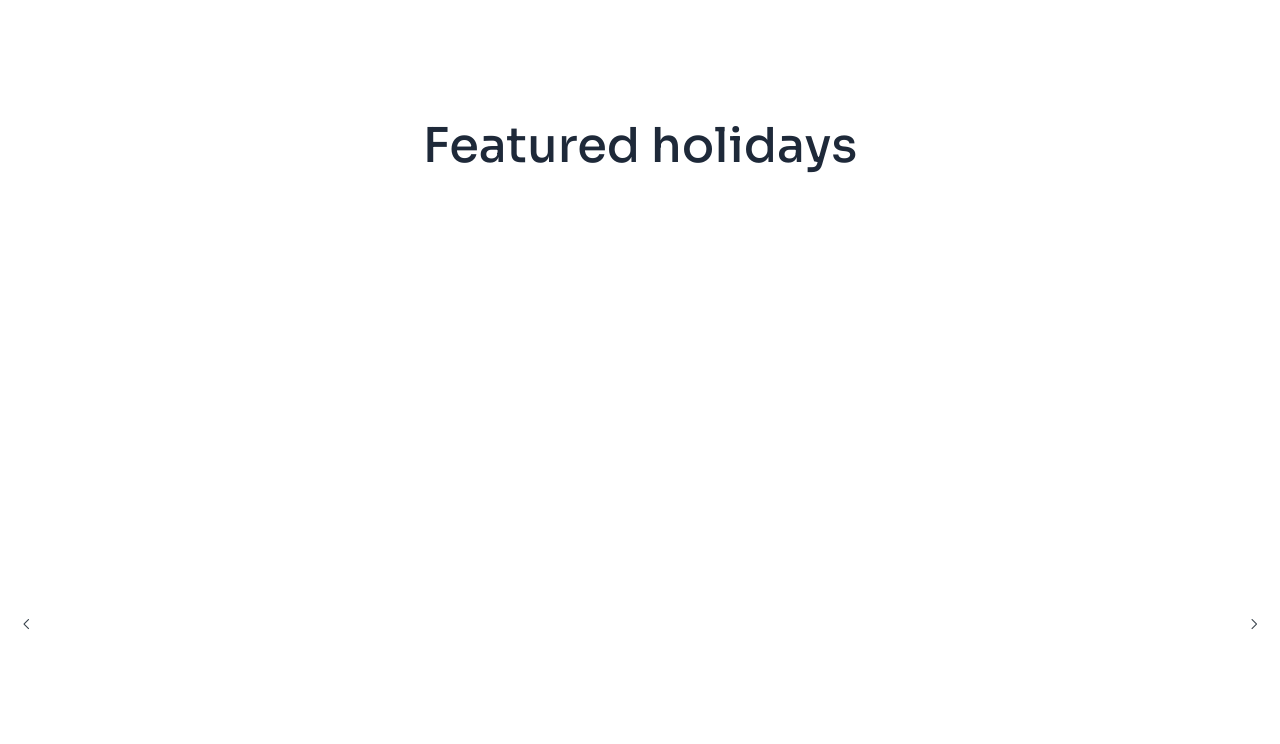
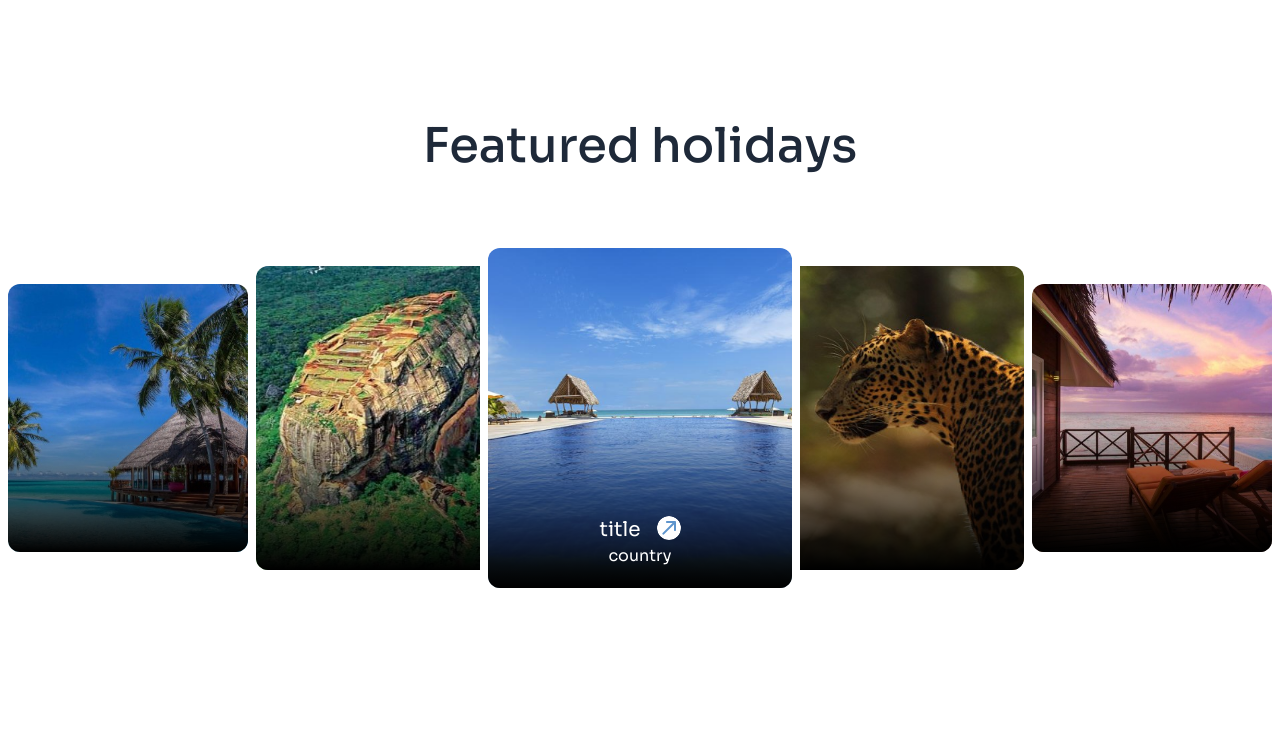
Before and after one commit to Rajith0417/escapeelite, a Next.js app: page / in a window 1280 px wide. Shown: the part 1320-2064 px from the top of the page. Built offline with nearby package versions, Linux system fonts and the light colour scheme; grey boxes are pictures that could not be loaded.

Commit message:
fix: fixed mobile responsive issues

```diff
--- a/src/components/Attraction.tsx
+++ b/src/components/Attraction.tsx
@@ -32,8 +32,8 @@ const attractions = [
 
 export default function Attractions() {
   return (
-    <section id="attractions" className="py-16 bg-gray-50">
-      <div className="container mx-auto text-center">
+    <section id="attractions" className="py-16">
+      <div className="container text-center mx-auto px-5 md:px-0">
         <h3 className="text-3xl font-medium mb-12 text-gray-800">Popular Attractions</h3>
         <div className="width-full">
           <Swiper
--- a/src/components/BookingSteps.tsx
+++ b/src/components/BookingSteps.tsx
@@ -25,7 +25,7 @@ export default function BookingSteps() {
       <h2 className="text-5xl font-medium mb-24 text-gray-800">
         Booking Your Travel With Us Is Easy
       </h2>
-      <div className="grid md:grid-cols-3 gap-8 container mx-auto">
+      <div className="grid md:grid-cols-3 gap-8 container mx-auto px-5 md:px-0">
         {steps.map((s, index) => (
           <div key={index} className="border-solid border border-[#ECECEC] rounded-xl p-6 flex flex-col items-center bg-[#EFF7FF]">
             <Image
--- a/src/components/Destination.tsx
+++ b/src/components/Destination.tsx
@@ -4,19 +4,22 @@ import React from "react";
 export default function Destination() {
   return (
     <section className="relative py-16 bg-[url('/banners/image6.jpg')] bg-cover bg-center text-center">
+      <div className="container mx-auto px-5 md:px-0">
         <div className="absolute inset-0 bg-black/60 pointer-events-none"></div>
         <div className="relative container mx-auto flex flex-col gap-6">
           <h2 className="text-4xl md:text-4xl font-medium mb-4 text-white">
             BEST DESTINATION 2025
           </h2>
           <p className="text-white text-xl font-normal">
-          The roots of Escape Elite Sri Lanka lie in our passion to showcase the
-          beauty of miraculous Sri Lanka to the world. Its rich culture, exotic
-          sandy beaches, wildlife, rainforests, astonishing hills of the
-          midlands and the most hospitable people are our greatest pride. We
-          specialize in luxurious holiday escapes for families &amp; couples in
-          relaxation, wildlife, culture, religion &amp; adventure categories.
+            The roots of Escape Elite Sri Lanka lie in our passion to showcase
+            the beauty of miraculous Sri Lanka to the world. Its rich culture,
+            exotic sandy beaches, wildlife, rainforests, astonishing hills of
+            the midlands and the most hospitable people are our greatest pride.
+            We specialize in luxurious holiday escapes for families &amp;
+            couples in relaxation, wildlife, culture, religion &amp; adventure
+            categories.
           </p>
+        </div>
       </div>
     </section>
   );
--- a/src/components/FeaturedHolidays.tsx
+++ b/src/components/FeaturedHolidays.tsx
@@ -36,11 +36,11 @@ const holidays = [
 export default function FeaturedHolidays() {
   return (
     <section className="w-full py-16">
-      <div className="container mx-auto">
+      <div className="container mx-auto px-5 md:px-0">
         <h2 className="text-center text-5xl font-medium mb-12 text-gray-800">
           Featured holidays
         </h2>
-        <div className="w-full relative flex items-center min-h-[400px]">
+        <div className="w-full relative md:flex items-center min-h-[400px] hidden">
           {/* {holidays.map((s, index) => (
             <div
               key={index}
@@ -71,7 +71,7 @@ export default function FeaturedHolidays() {
               </div>
             </div>
           ))} */}
-          {/* <div className="absolute left-0 z-0 border-white border-solid border-8 w-3xs aspect-[0.9] rounded-xl flex items-center hover:z-30">
+          <div className="absolute left-0 z-0 border-white border-solid border-8 w-3xs aspect-[0.9] rounded-xl flex items-center hover:z-30">
             <div className="rounded-xl absolute top-0 z-10 w-full h-full bg-gradient-to-b from-[transparent] via-[#000000_30%] to-[#000000]"></div>
             <Image
               src="/banners/image4.png"
@@ -135,53 +135,29 @@ export default function FeaturedHolidays() {
               objectFit="cover"
               className="rounded-xl"
             />
-          </div> */}
+          </div>
         </div>
-        <div className="width-full">
+        <div className="w-full md:hidden">
           <Swiper
-            slidesPerView={3}
+            slidesPerView={1}
             spaceBetween={30}
             loop={true}
             pagination={{
               clickable: true,
             }}
             navigation={true}
-            breakpoints={{
-              0: {
-                slidesPerView: 1, // ✅ mobile
-              },
-              640: {
-                slidesPerView: 2, // ✅ tablet
-              },
-              1024: {
-                slidesPerView: 5, // ✅ desktop
-
-              },
-            }}
-            coverflowEffect={{
-              rotate: 50,
-              stretch: 0,
-              depth: 100,
-              modifier: 1,
-              slideShadows: true,
-            }}
             modules={[Pagination, Navigation]}
             className="mySwiper"
           >
-            {holidays.map((a, index) => (
-              <SwiperSlide
-                key={index}
-                className=" rounded-xl shadow hover:shadow-lg transition overflow-hidden"
-              >
-                <HolidayCard img={a.img} title={a.title} location={a.location}/>
+            {holidays.map((holiday, index) => (
+              <SwiperSlide key={index}>
+                <HolidayCard
+                  img={holiday.img}
+                  title={holiday.title}
+                  location={holiday.location}
+                />
               </SwiperSlide>
             ))}
-            <SwiperSlide>Slide 1</SwiperSlide>
-            <SwiperSlide>Slide 2</SwiperSlide>
-            <SwiperSlide>Slide 3</SwiperSlide>
-            <SwiperSlide>Slide 4</SwiperSlide>
-            <SwiperSlide>Slide 5</SwiperSlide>
-            <SwiperSlide>Slide 6</SwiperSlide>
           </Swiper>
         </div>
       </div>
--- a/src/components/Hero.tsx
+++ b/src/components/Hero.tsx
@@ -13,14 +13,9 @@ export default function Hero() {
       </div>
       <div className="continer px-16 z-10 md:hidden">
         <h2 className="text-4xl md:text-4xl font-medium mb-4 text-center">
-          Welcome to Escape Elite
+          Welcome to Escape Elite!
         </h2>
       </div>
-      {/* <div className="z-10 w-1/2">
-        <p className="text-lg md:text-xl mb-6">
-          Get Your Free Custom Itinerary in 2 Minutes!
-        </p>
-      </div> */}
     </section>
   );
 }
--- a/src/components/HolidayCard.tsx
+++ b/src/components/HolidayCard.tsx
@@ -9,31 +9,30 @@ interface HolidayCardProps {
 
 function HolidayCard({img, title, location}: HolidayCardProps) {
   return (
-    <>
-      <div className="rounded-xl absolute top-0 z-10 w-full h-full bg-gradient-to-b from-[transparent] via-[#000000_30%] to-[#000000]"></div>
+    <div className="relative w-full h-64 rounded-xl overflow-hidden shadow-lg hover:shadow-xl transition-shadow">
+      <div className="absolute top-0 left-0 z-10 w-full h-full bg-gradient-to-b from-transparent via-black/30 to-black"></div>
       <Image
         src={img}
-        alt="Tea plantations"
-        layout="fill"
-        objectFit="cover"
-        className="rounded-xl"
+        alt={title}
+        fill
+        className="object-cover rounded-xl"
       />
-      <div className="z-20 absolute bottom-5 text-center w-full text-black">
-        <div className="flex flex-row justify-center text-xl">
-          <p className="mr-4">{title}</p>
-          <a href="">
+      <div className="absolute bottom-5 left-0 right-0 z-20 text-center text-white">
+        <div className="flex items-center justify-center space-x-2 mb-1">
+          <p className="text-lg font-semibold">{title}</p>
+          <a href="#" className="hover:scale-110 transition-transform">
             <Image
               src="/icons/arrow.svg"
-              alt=""
-              width={24}
-              height={24}
-              className=""
+              alt="View details"
+              width={20}
+              height={20}
+              className="filter invert"
             />
           </a>
         </div>
-        <p>{location}</p>
+        <p className="text-sm text-gray-200">{location}</p>
       </div>
-    </>
+    </div>
   );
 }
 
--- a/src/components/InfoSection.tsx
+++ b/src/components/InfoSection.tsx
@@ -4,8 +4,8 @@ import Image from "next/image";
 export default function InfoSection() {
   return (
     <section className="py-16">
-      <div className="container px-5 mx-auto flex flex-col items-center justify-between gap-6 md: px-auto flex-row">
-        <div className="flex-1 text-gray-800 leading-relaxed uppercase text-xl font-normal tracking-wide">
+      <div className="container px-5 mx-auto flex flex-col-reverse items-center justify-between gap-6 md: md:px-auto md:flex-row">
+        <div className="flex-1 text-gray-800 leading-relaxed uppercase text-xl font-normal tracking-wide text-center md:text-left">
           <p>
             We specialise in tailormade holidays to Sri Lanka, holidays to
             India, holidays to Maldives, holidays to Seychelles, holidays to
--- a/src/components/MoreDetails.tsx
+++ b/src/components/MoreDetails.tsx
@@ -1,33 +1,33 @@
-import React from 'react'
+import React from "react";
 import Image from "next/image";
 
 const moreDetails = [
   {
     icon: "/icons/sl.svg",
     title: "We do not outsource",
-    more: "Our own operation in Sri Lanka"
+    more: "Our own operation in Sri Lanka",
   },
   {
     icon: "/icons/ten.svg",
     title: "Over 10 year of experience",
-    more: "A dedicated travel manager"
+    more: "A dedicated travel manager",
   },
   {
     icon: "/icons/tag.svg",
     title: "We do not outsource",
-    more: "Instant quote online"
+    more: "Instant quote online",
   },
   {
     icon: "/icons/car.svg",
     title: "Personal Vehicle",
-    more: "English speaking driving associates"
+    more: "English speaking driving associates",
   },
-]
+];
 
 export default function MoreDetails() {
   return (
-    <section className='py-24'>
-        <div className="container flex flex-col gap-10 md:flex-row  md:gap-16 md:mx-auto md:justify-between">
+    <section className="py-24">
+      <div className="container mx-auto px-5 md:px-0 flex flex-col gap-10 md:flex-row  md:gap-16 md:mx-auto md:justify-between">
         {moreDetails.map((s, index) => (
           <div key={index} className="flex flex-col items-center text-center">
             <Image
@@ -37,11 +37,11 @@ export default function MoreDetails() {
               height={84}
               className="h-20 mb-6"
             />
-            <p className='font-extrabold text-2xl'>{s.title}</p>
-            <p className='font-medium text-xl'>{s.more}</p>
+            <p className="font-extrabold text-2xl">{s.title}</p>
+            <p className="font-medium text-xl">{s.more}</p>
           </div>
-          ))}
-        </div>
+        ))}
+      </div>
     </section>
-  )
+  );
 }
```
Lines whose indentation alone changed are shown as unchanged.
